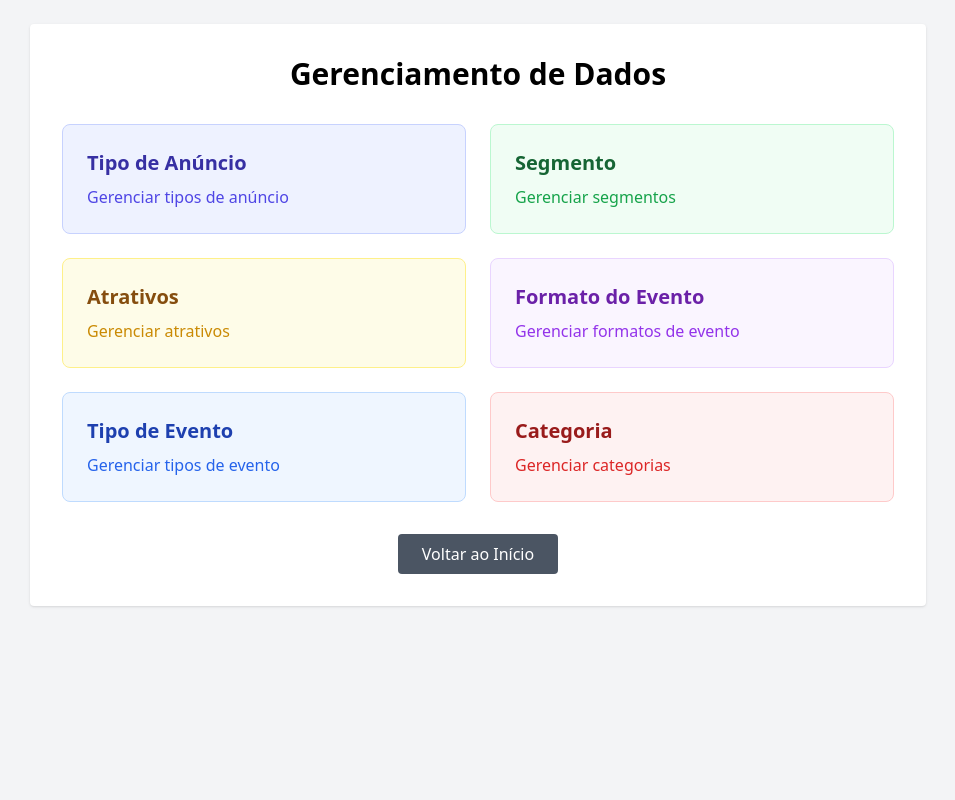
After one commit to TGCodinhoto/vamos_sair_hoje, a PHP site: page /views/navegacao_forms.php in a window 1280 px wide. The commit adds this page. Shown: the whole page, without its empty margins (162-1117 px from the left). Run offline with PHP 8.4, Linux system fonts and the light colour scheme; some libraries are stand-ins or nearby versions.

Commit message:
feat: navegacao

```diff
--- /dev/null
+++ b/vamossair/views/navegacao_forms.php
@@ -0,0 +1,67 @@
+<?php #REMOVER DEPOIS DE TESTAR - TEMP
+ini_set('display_errors', 1);
+ini_set('display_startup_errors', 1);
+error_reporting(E_ALL);
+?>
+
+<!DOCTYPE html>
+<html lang="pt-br">
+
+<head>
+    <meta charset="UTF-8" />
+    <title>Navegação - Formulários</title>
+    <script src="https://cdn.tailwindcss.com"></script>
+</head>
+
+<body class="bg-gray-100 min-h-screen p-6">
+    <div class="max-w-4xl mx-auto bg-white p-8 rounded shadow">
+        <h1 class="text-3xl font-bold mb-8 text-center">Gerenciamento de Dados</h1>
+
+        <div class="grid grid-cols-1 md:grid-cols-2 gap-6">
+            <a href="form_tipoanuncio.php"
+               class="block p-6 bg-indigo-50 border border-indigo-200 rounded-lg hover:bg-indigo-100 transition">
+                <h2 class="text-xl font-semibold text-indigo-800 mb-2">Tipo de Anúncio</h2>
+                <p class="text-indigo-600">Gerenciar tipos de anúncio</p>
+            </a>
+
+            <a href="form_segmento.php"
+               class="block p-6 bg-green-50 border border-green-200 rounded-lg hover:bg-green-100 transition">
+                <h2 class="text-xl font-semibold text-green-800 mb-2">Segmento</h2>
+                <p class="text-green-600">Gerenciar segmentos</p>
+            </a>
+
+            <a href="form_atrativos.php"
+               class="block p-6 bg-yellow-50 border border-yellow-200 rounded-lg hover:bg-yellow-100 transition">
+                <h2 class="text-xl font-semibold text-yellow-800 mb-2">Atrativos</h2>
+                <p class="text-yellow-600">Gerenciar atrativos</p>
+            </a>
+
+            <a href="form_formatoevento.php"
+               class="block p-6 bg-purple-50 border border-purple-200 rounded-lg hover:bg-purple-100 transition">
+                <h2 class="text-xl font-semibold text-purple-800 mb-2">Formato do Evento</h2>
+                <p class="text-purple-600">Gerenciar formatos de evento</p>
+            </a>
+
+            <a href="form_tipoevento.php"
+               class="block p-6 bg-blue-50 border border-blue-200 rounded-lg hover:bg-blue-100 transition">
+                <h2 class="text-xl font-semibold text-blue-800 mb-2">Tipo de Evento</h2>
+                <p class="text-blue-600">Gerenciar tipos de evento</p>
+            </a>
+
+            <a href="form_categoria.php"
+               class="block p-6 bg-red-50 border border-red-200 rounded-lg hover:bg-red-100 transition">
+                <h2 class="text-xl font-semibold text-red-800 mb-2">Categoria</h2>
+                <p class="text-red-600">Gerenciar categorias</p>
+            </a>
+        </div>
+
+        <div class="mt-8 text-center">
+            <a href="../index.php"
+               class="inline-block bg-gray-600 text-white px-6 py-2 rounded hover:bg-gray-700 transition">
+                Voltar ao Início
+            </a>
+        </div>
+    </div>
+</body>
+
+</html>
```
Also changed, not shown: vamossair/header.php (+7 -1 lines).
